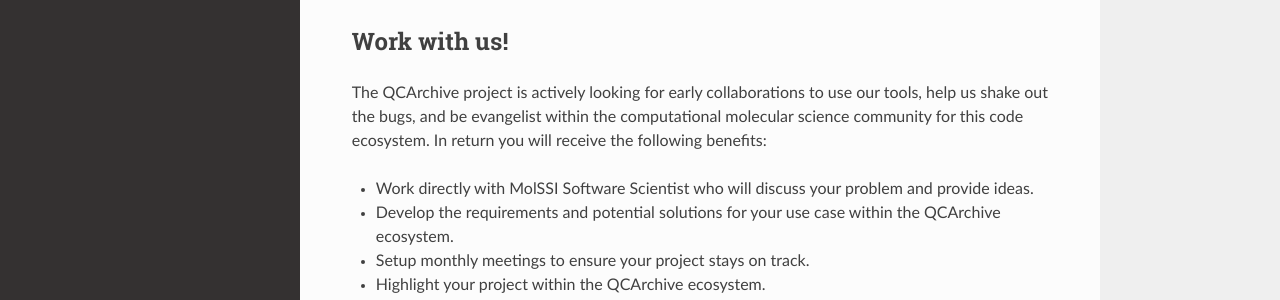
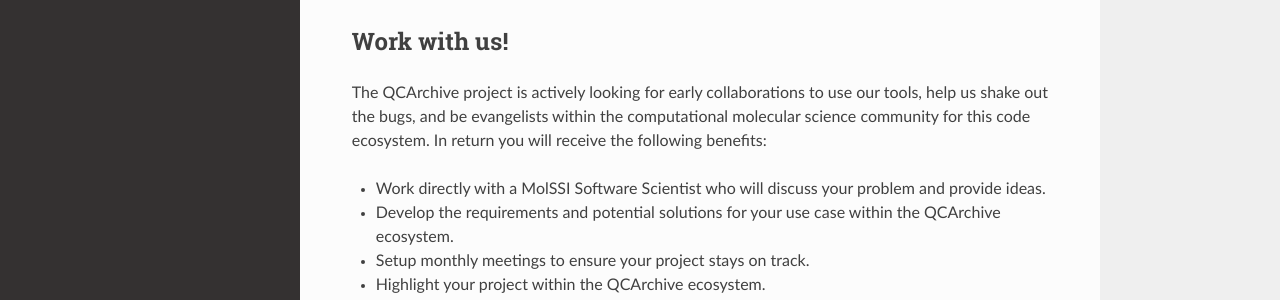
Before and after one commit to MolSSI/QCEngine, a Sphinx documentation site: the page built from docs/source/community.rst, in a window 1280 px wide and 1097 px high. Shown: the part 539-839 px from the top of the window. Built offline with Sphinx 7.4.7 and the Read the Docs theme 2.0.0, drawn with Linux system fonts in a browser that asks for light colours; the version number could not be read and is left out.

Commit message:
Update community.rst

```diff
--- a/docs/source/community.rst
+++ b/docs/source/community.rst
@@ -12,7 +12,7 @@
 - QCArchive Slack is a great place to get feedback and advice from the community. Click `here <https://join.slack.com/t/qcdb/shared_invite/enQtNDIzNTQ2OTExODk0LWM3OTgxN2ExYTlkMTlkZjA0OTExZDlmNGRlY2M4NWJlNDlkZGQyYWUxOTJmMzc3M2VlYzZjMjgxMDRkYzFmOTE>`_ to get started.
 - The QCArchive GitHub repositories contain future roadmaps, current code updates, and a list of issues that are being worked and provide an excellent overview of the development status of the project. See the following links:
 
-   - `QCSchema <https://github.com/MolSSI/QC_JSON_Schema>`_
+   - `QCSchema <https://github.com/MolSSI/QCSchema>`_
    - `QCElemental <https://github.com/MolSSI/QCElemental>`_
    - `QCEngine <https://github.com/MolSSI/QCEngine>`_
    - `QCFractal <https://github.com/MolSSI/QCFractal>`_
@@ -22,11 +22,11 @@
 -------------
 
 The QCArchive project is actively looking for early collaborations to use our
-tools, help us shake out the bugs, and be evangelist within the computational
+tools, help us shake out the bugs, and be evangelists within the computational
 molecular science community for this code ecosystem. In return you will receive
 the following benefits:
 
-- Work directly with MolSSI Software Scientist who will discuss your problem and provide ideas.
+- Work directly with a MolSSI Software Scientist who will discuss your problem and provide ideas.
 - Develop the requirements and potential solutions for your use case within the QCArchive ecosystem.
 - Setup monthly meetings to ensure your project stays on track.
 - Highlight your project within the QCArchive ecosystem.
--- a/docs/source/index.rst
+++ b/docs/source/index.rst
@@ -64,7 +64,7 @@
 
   - `TorchANI <https://github.com/aiqm/torchani>`_
 
-- Molecule Mechanics:
+- Molecular Mechanics:
 
   - `RDKit <http://rdkit.org>`_
 
@@ -141,7 +141,7 @@
     environment
 
 
-**Developer Documentationd**
+**Developer Documentation**
 
 * :doc:`api`
 * :doc:`changelog`
--- a/docs/source/single_compute.rst
+++ b/docs/source/single_compute.rst
@@ -12,9 +12,9 @@
 
 - ``molecule`` - A QCSchema compliant dictionary or Molecule model.
 - ``driver`` - The ``energy``, ``gradient``, ``hessian``, or ``properties`` option.
-- ``model`` - A description of the evaluation model, for quantum chemistry this is typically ``method`` and ``basis``. However,
+- ``model`` - A description of the evaluation model. For quantum chemistry this is typically ``method`` and ``basis``. However,
   non-quantum chemistry models are often a simple ``method`` as in ``method = 'UFF'`` for forcefield evaluation.
-- ``keywords`` - a dictionary of keywords to pass to the underlying program, these are program-specific keywords.
+- ``keywords`` - a dictionary of keywords to pass to the underlying program. These are program-specific keywords.
 
 An example input is as follows:
 
```
Also changed, not shown: other parts of docs/source/single_compute.rst (+1 -1 lines).
